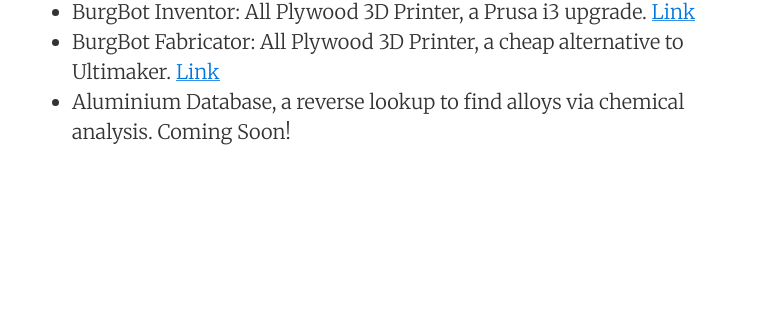
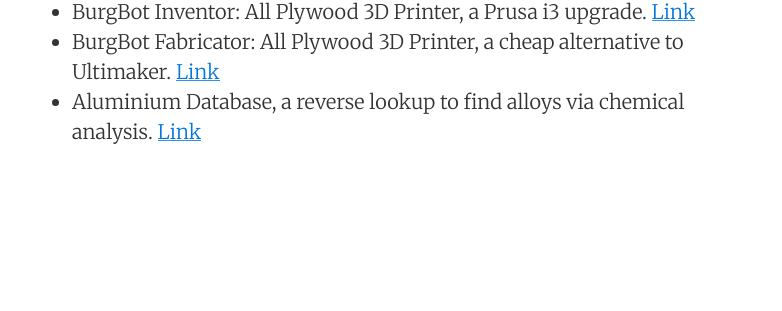
Before and after one commit to utkuburgaz/utkuburgaz.github.io, a Jekyll site: the page built from projects.md, in a window 1280 px wide. Shown: the part 193-504 px from the top of the page, without its empty margins (248-1030 px from the left). Built offline with Jekyll 4.4.1, drawn with Linux system fonts in a browser that asks for light colours; comment, search, counter and statistics services are not loaded.

Commit message:
Update projects.md

```diff
--- a/projects.md
+++ b/projects.md
@@ -6,4 +6,4 @@
 {{site.baseurl}}
 * BurgBot Inventor: All Plywood 3D Printer, a Prusa i3 upgrade. [Link](/jekyll/pixyll/2016/10/31/all-plywood-prusa-i3-3d-printer-burgbot/)
 * BurgBot Fabricator: All Plywood 3D Printer, a cheap alternative to Ultimaker. [Link](/jekyll/pixyll/2017/02/27/all-plywood-3d-printer-burgbot-fabricator/)
-* Aluminium Database, a reverse lookup to find alloys via chemical analysis. Coming Soon!
+* Aluminium Database, a reverse lookup to find alloys via chemical analysis. [Link](utkuburgaz.com/aludata)
```
